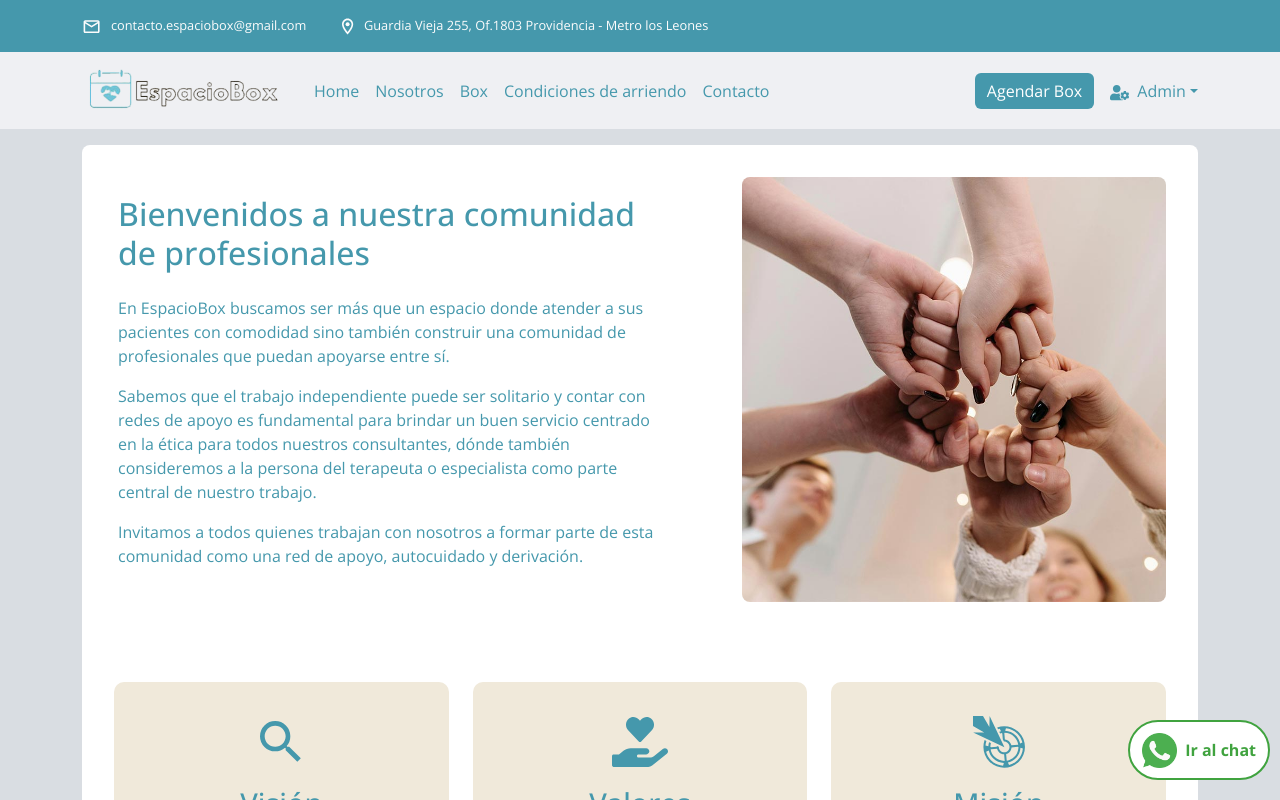
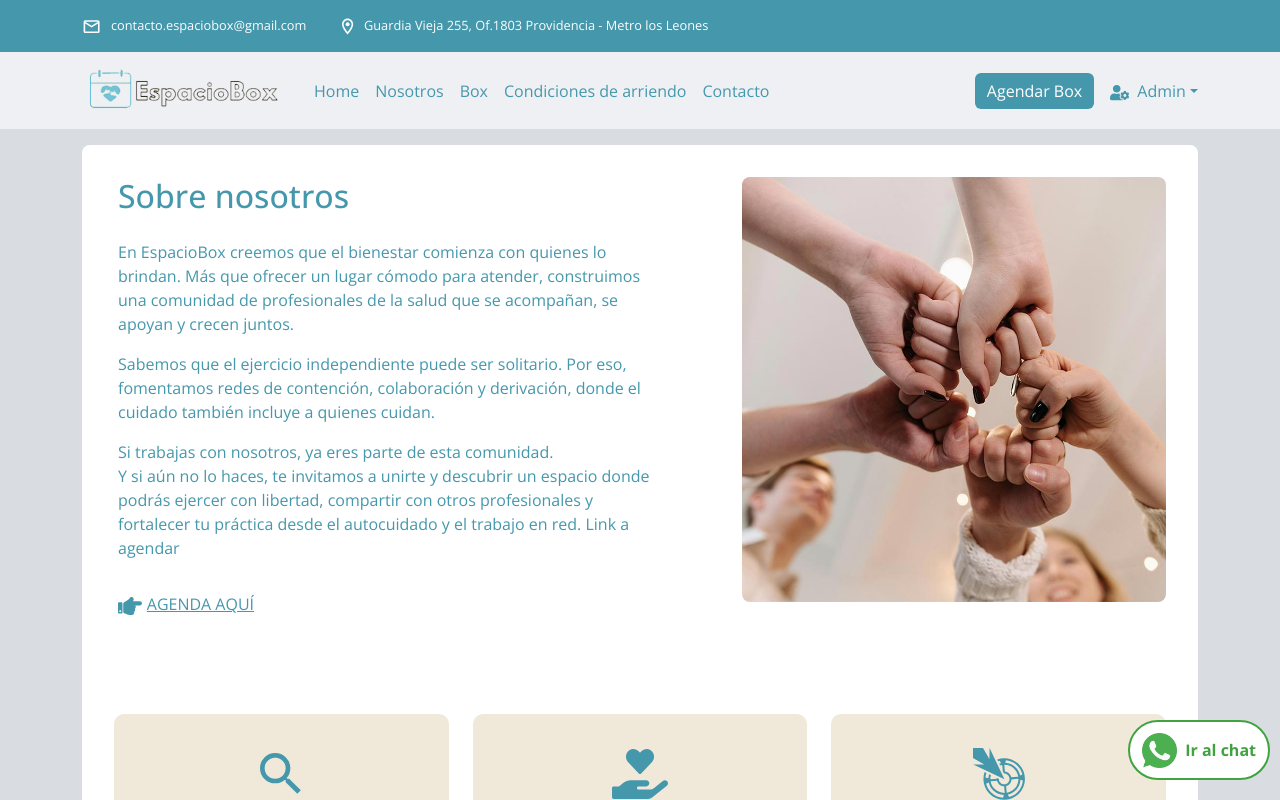
Before and after one commit to ssalinascalibar/espacio-box-noLogin, a React (Vite) app: page /nosotros in a window 1280 px wide. Shown: the top 800 px of the page. Built offline with nearby package versions, Linux system fonts and the light colour scheme.

Commit message:
mod agenda aquí link in about view

```diff
--- a/src/features/about/About.jsx
+++ b/src/features/about/About.jsx
@@ -2,38 +2,46 @@ import Container from "react-bootstrap/Container";
 import Row from "react-bootstrap/Row";
 import Col from "react-bootstrap/Col";
 import Image from "react-bootstrap/Image";
-import { MdSearch, FaHandHoldingHeart, GiArrowScope } from "../../assets/icons/icons";
+import { Link } from 'react-router-dom';
+import { FaHandPointRight } from "../../assets/icons/icons";
+import {
+  MdSearch,
+  FaHandHoldingHeart,
+  GiArrowScope,
+} from "../../assets/icons/icons";
 import "./about.css";
 
 export default function About() {
   return (
     <main>
       <Container>
-        <section>
+        <section id="aboutUs">
           <div className="backgroundSection">
             <Row>
               <Col lg={7} className="col-style-about">
-                <h2 className="section-titles">Bienvenidos a nuestra comunidad de profesionales</h2>
+                <h2 className="section-titles">Sobre nosotros</h2>
                 <article>
                   <p>
-                    En EspacioBox buscamos ser más que un espacio donde atender
-                    a sus pacientes con comodidad sino también construir una
-                    comunidad de profesionales que puedan apoyarse entre sí.
+                    En EspacioBox creemos que el bienestar comienza con quienes
+                    lo brindan. Más que ofrecer un lugar cómodo para atender,
+                    construimos una comunidad de profesionales de la salud que
+                    se acompañan, se apoyan y crecen juntos.
                   </p>
                   <p>
-                    Sabemos que el trabajo independiente puede ser solitario y
-                    contar con redes de apoyo es fundamental para brindar un
-                    buen servicio centrado en la ética para todos nuestros
-                    consultantes, dónde también consideremos a la persona del
-                    terapeuta o especialista como parte central de nuestro
-                    trabajo.
+                    Sabemos que el ejercicio independiente puede ser solitario.
+                    Por eso, fomentamos redes de contención, colaboración y
+                    derivación, donde el cuidado también incluye a quienes
+                    cuidan.
                   </p>
                   <p>
-                    Invitamos a todos quienes trabajan con nosotros a formar
-                    parte de esta comunidad como una red de apoyo, autocuidado y
-                    derivación.
+                    Si trabajas con nosotros, ya eres parte de esta comunidad.<br/> Y
+                    si aún no lo haces, te invitamos a unirte y descubrir un
+                    espacio donde podrás ejercer con libertad, compartir con
+                    otros profesionales y fortalecer tu práctica desde el
+                    autocuidado y el trabajo en red. Link a agendar
                   </p>
                 </article>
+                <Link to="/agendar"><FaHandPointRight />AGENDA AQUÍ</Link>
               </Col>
               <Col lg={5}>
                 <div className="fluid-image">
@@ -46,21 +54,36 @@ export default function About() {
                 <div className="values-about">
                   <MdSearch />
                   <h5>Visión</h5>
-                  <p>Lorem ipsum dolor sit amet consectetur adipisicing elit. Saepe atque, tempore necessitatibus cum illum quam a aperiam quaerat iste laborum aliquid rem est mollitia ab nulla rerum ullam! Quae, quisquam?</p>
+                  <p>
+                    Lorem ipsum dolor sit amet consectetur adipisicing elit.
+                    Saepe atque, tempore necessitatibus cum illum quam a aperiam
+                    quaerat iste laborum aliquid rem est mollitia ab nulla rerum
+                    ullam! Quae, quisquam?
+                  </p>
                 </div>
               </Col>
               <Col md={4} lg={4}>
                 <div className="values-about">
                   <FaHandHoldingHeart />
                   <h5>Valores</h5>
-                  <p>Lorem ipsum dolor sit amet consectetur adipisicing elit. Saepe atque, tempore necessitatibus cum illum quam a aperiam quaerat iste laborum aliquid rem est mollitia ab nulla rerum ullam! Quae, quisquam?</p>
+                  <p>
+                    Lorem ipsum dolor sit amet consectetur adipisicing elit.
+                    Saepe atque, tempore necessitatibus cum illum quam a aperiam
+                    quaerat iste laborum aliquid rem est mollitia ab nulla rerum
+                    ullam! Quae, quisquam?
+                  </p>
                 </div>
               </Col>
               <Col md={4} lg={4}>
                 <div className="values-about">
                   <GiArrowScope />
                   <h5>Misión</h5>
-                  <p>Lorem ipsum dolor sit amet consectetur adipisicing elit. Saepe atque, tempore necessitatibus cum illum quam a aperiam quaerat iste laborum aliquid rem est mollitia ab nulla rerum ullam! Quae, quisquam?</p>
+                  <p>
+                    Lorem ipsum dolor sit amet consectetur adipisicing elit.
+                    Saepe atque, tempore necessitatibus cum illum quam a aperiam
+                    quaerat iste laborum aliquid rem est mollitia ab nulla rerum
+                    ullam! Quae, quisquam?
+                  </p>
                 </div>
               </Col>
             </Row>
--- a/src/features/about/about.css
+++ b/src/features/about/about.css
@@ -24,6 +24,21 @@
   padding: 1rem;
 }
 
+#aboutUs a svg {
+  margin-right: 0.3rem;
+  font-size: 1.3em;
+}
+
+#aboutUs a {
+  color: var(--text-primary);
+  text-decoration: underline;
+  margin: 0 0.3rem 1rem 0;
+}
+
+#aboutUs a:hover {
+  color: var(--accent-color);
+}
+
 @media screen and (min-width: 992px) {
 
   .values-about {
@@ -35,4 +50,12 @@
     padding: 0rem 4rem 0 1rem;
     justify-content: center;
   }
+
+  #aboutUs a svg {
+    font-size: 1.5em;
+  }
+
+  #aboutUs a {
+    margin: 1rem 0.3rem 1rem 0;
+  }
 }
```
